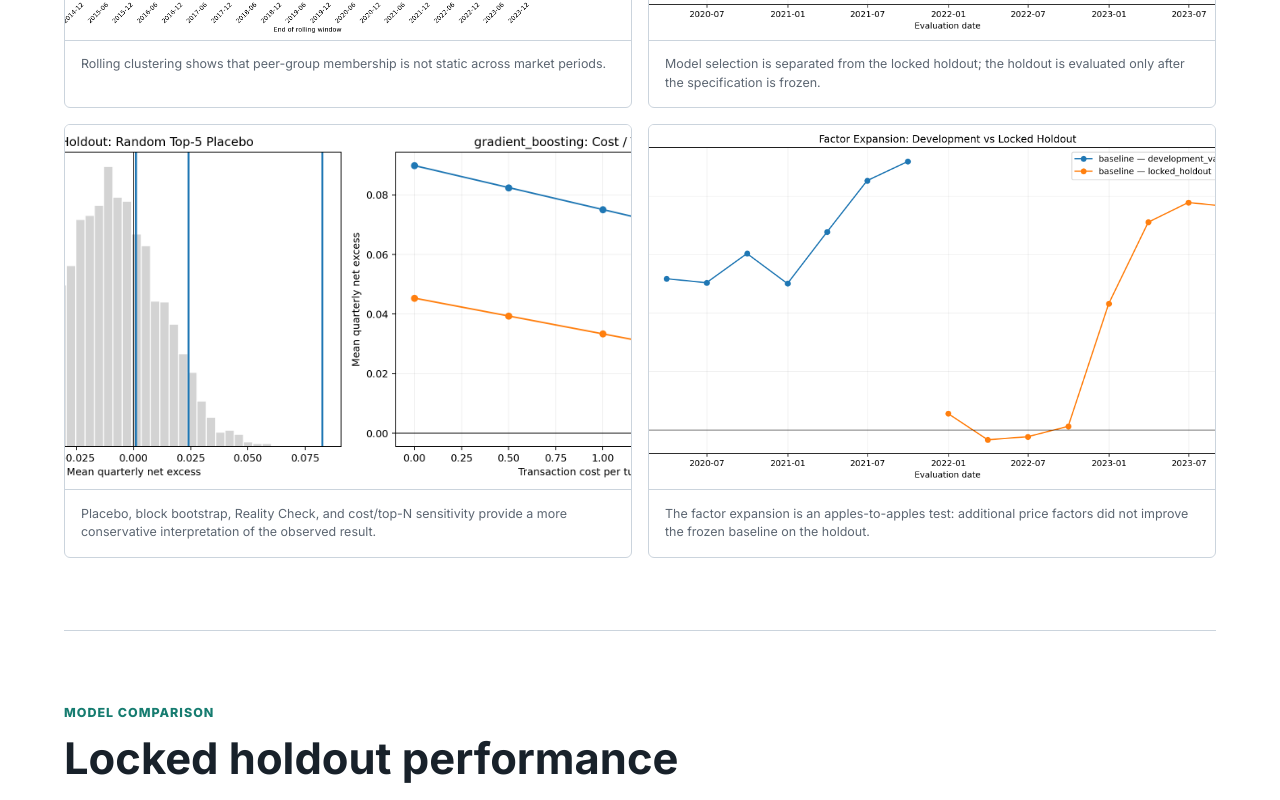
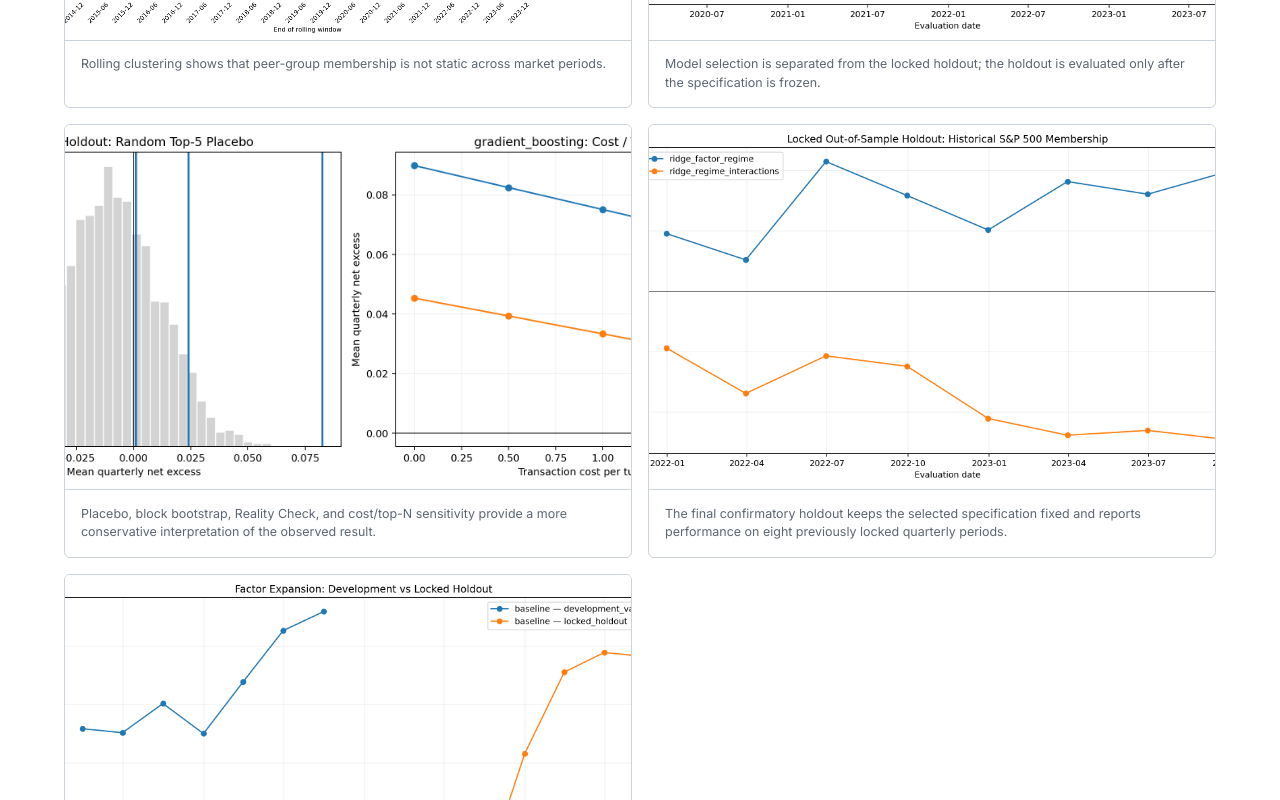
Before and after one commit to jbinhuang01/jb-portfolio, a Next.js app: page /projects/sp500 in a window 1280 px wide. Shown: the part 2980-3780 px from the top of the page. Built offline with nearby package versions, Linux system fonts and the light colour scheme.

Commit message:
Add seventh holdout figure to S&P 500 walkthrough

```diff
--- a/app/projects/sp500/page.tsx
+++ b/app/projects/sp500/page.tsx
@@ -130,6 +130,7 @@ export default function SP500ProjectPage() {
           <Figure src="/assets/sp500/rolling-cluster-heatmap.png" alt="Rolling 60-month peer group assignments" caption="Rolling clustering shows that peer-group membership is not static across market periods." />
           <Figure src="/assets/sp500/advanced-model-comparison.png" alt="Advanced model comparison development and holdout" caption="Model selection is separated from the locked holdout; the holdout is evaluated only after the specification is frozen." />
           <Figure src="/assets/sp500/advanced-statistical-validation.png" alt="Advanced statistical validation results" caption="Placebo, block bootstrap, Reality Check, and cost/top-N sensitivity provide a more conservative interpretation of the observed result." />
+          <Figure src="/assets/sp500/confirmatory-holdout.png" alt="Locked out-of-sample confirmatory holdout" caption="The final confirmatory holdout keeps the selected specification fixed and reports performance on eight previously locked quarterly periods." />
           <Figure src="/assets/sp500/factor-expansion.png" alt="Factor expansion development and holdout" caption="The factor expansion is an apples-to-apples test: additional price factors did not improve the frozen baseline on the holdout." />
         </div>
       </section>
```
